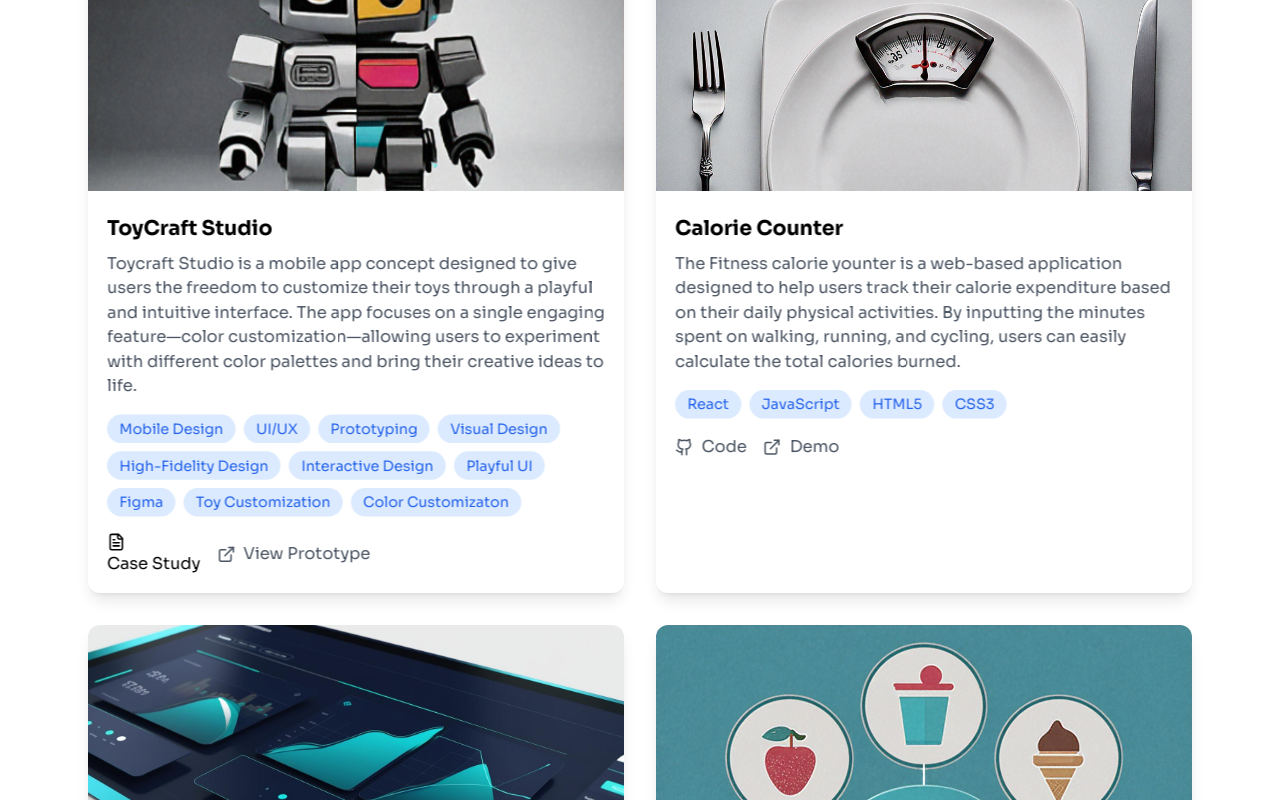
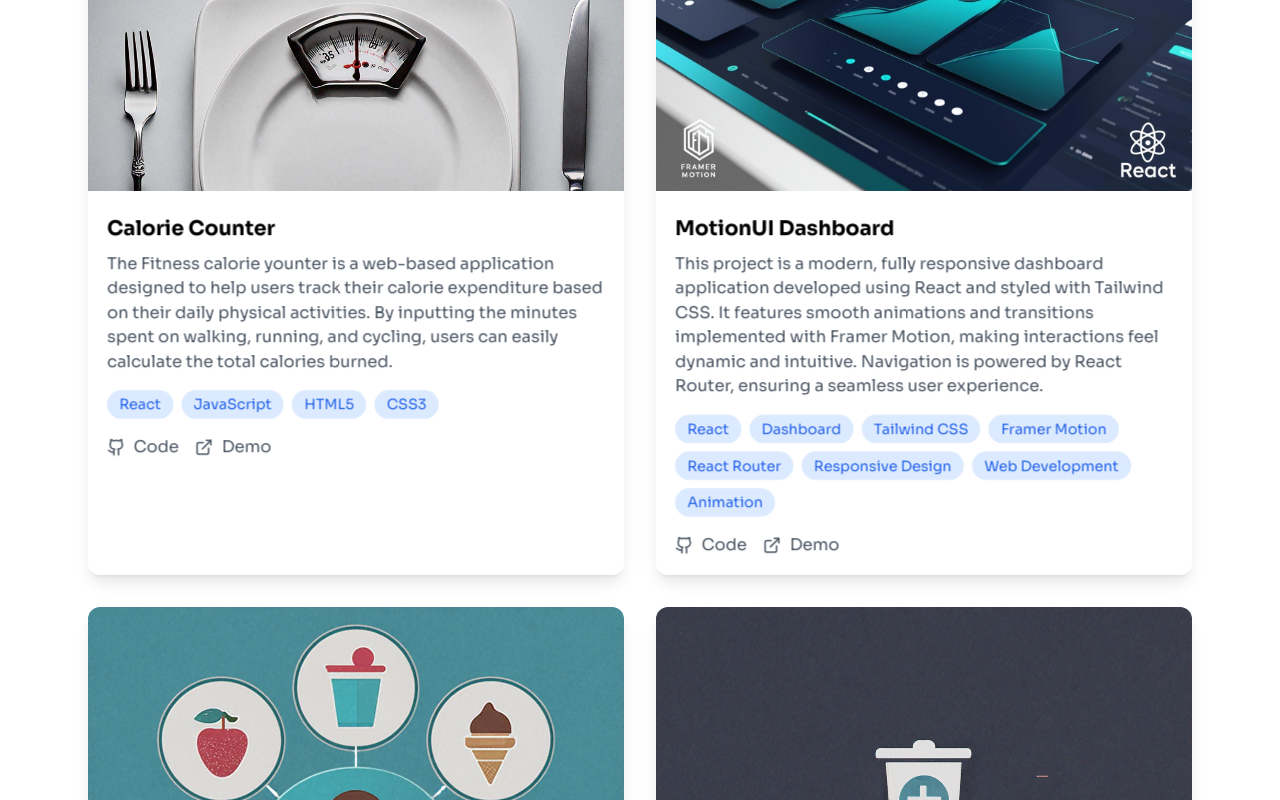
Before and after one commit to shippudden/Portfolio, a React (Vite) app: page /projects in a window 1280 px wide. Shown: the part 1826-2626 px from the top of the page. Built offline with nearby package versions, Linux system fonts and the light colour scheme.

Commit message:
Added new changes

```diff
--- a/src/data/projects.js
+++ b/src/data/projects.js
@@ -54,17 +54,6 @@ export const projects = [
       type: "development",
       github: "https://github.com/shippudden/Axon-UI/tree/feedback-component/axon-ui/src",
       website: "http://axonui.design/"
-    },
-
-    {
-      id: "toycraft-studio",
-      title: "ToyCraft Studio",
-      description: "Toycraft Studio is a mobile app concept designed to give users the freedom to customize their toys through a playful and intuitive interface. The app focuses on a single engaging feature—color customization—allowing users to experiment with different color palettes and bring their creative ideas to life.",
-      image: toycraftImage,
-      tags: ["Mobile Design", "UI/UX", "Prototyping", "Visual Design", "High-Fidelity Design", "Interactive Design", "Playful UI", "Figma", "Toy Customization", "Color Customizaton"],
-      type: "design",
-      prototype: "https://www.figma.com/proto/mFt9oVZAQG6rWKSpXI4rZX/ToyCraft-Studio?page-id=418%3A5186&node-id=418-5315&viewport=1063%2C279%2C0.28&t=8eTvPKTPzi6Hxbw8-1&scaling=scale-down&content-scaling=fixed&starting-point-node-id=418%3A5238",
-      caseStudyUrl: "https://www.behance.net"
     },
 
     {
```
